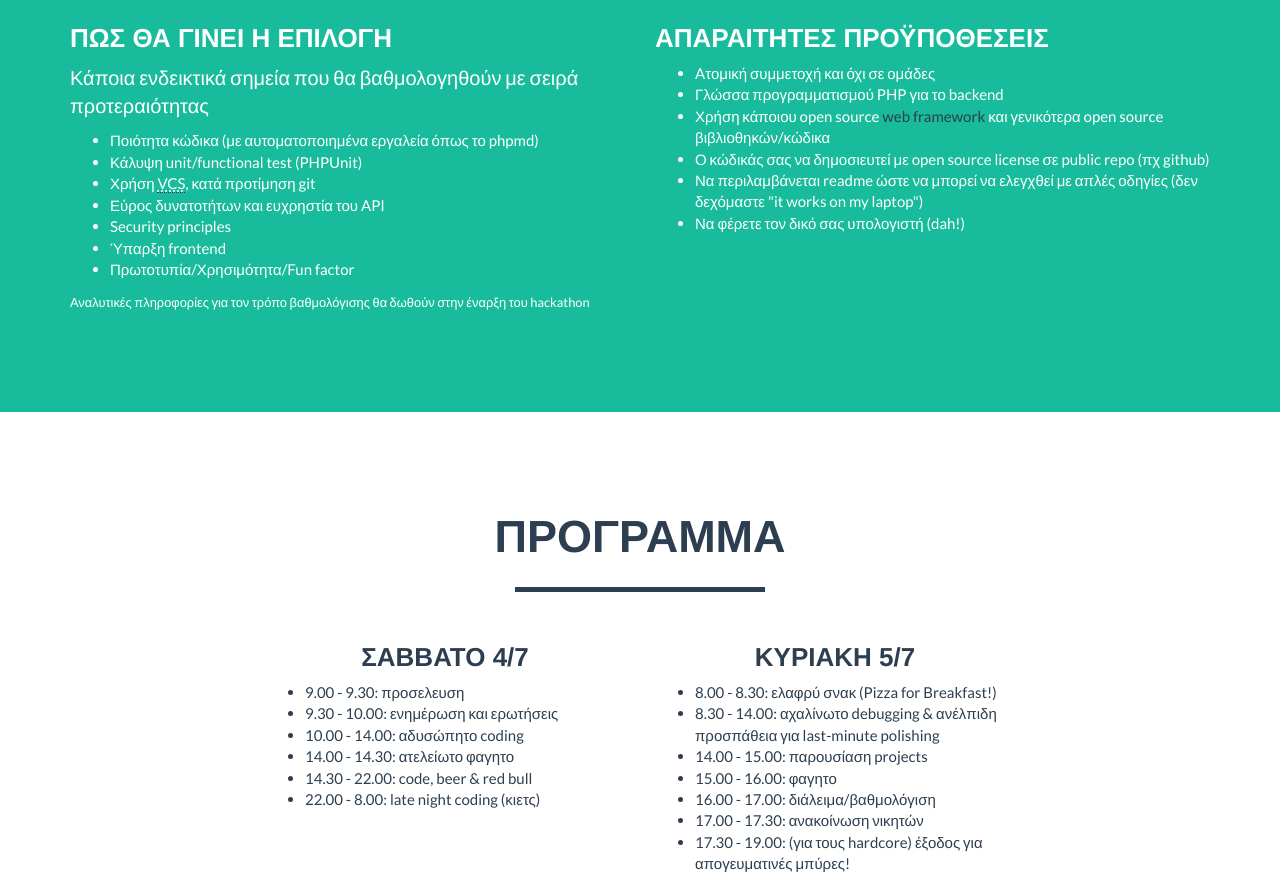
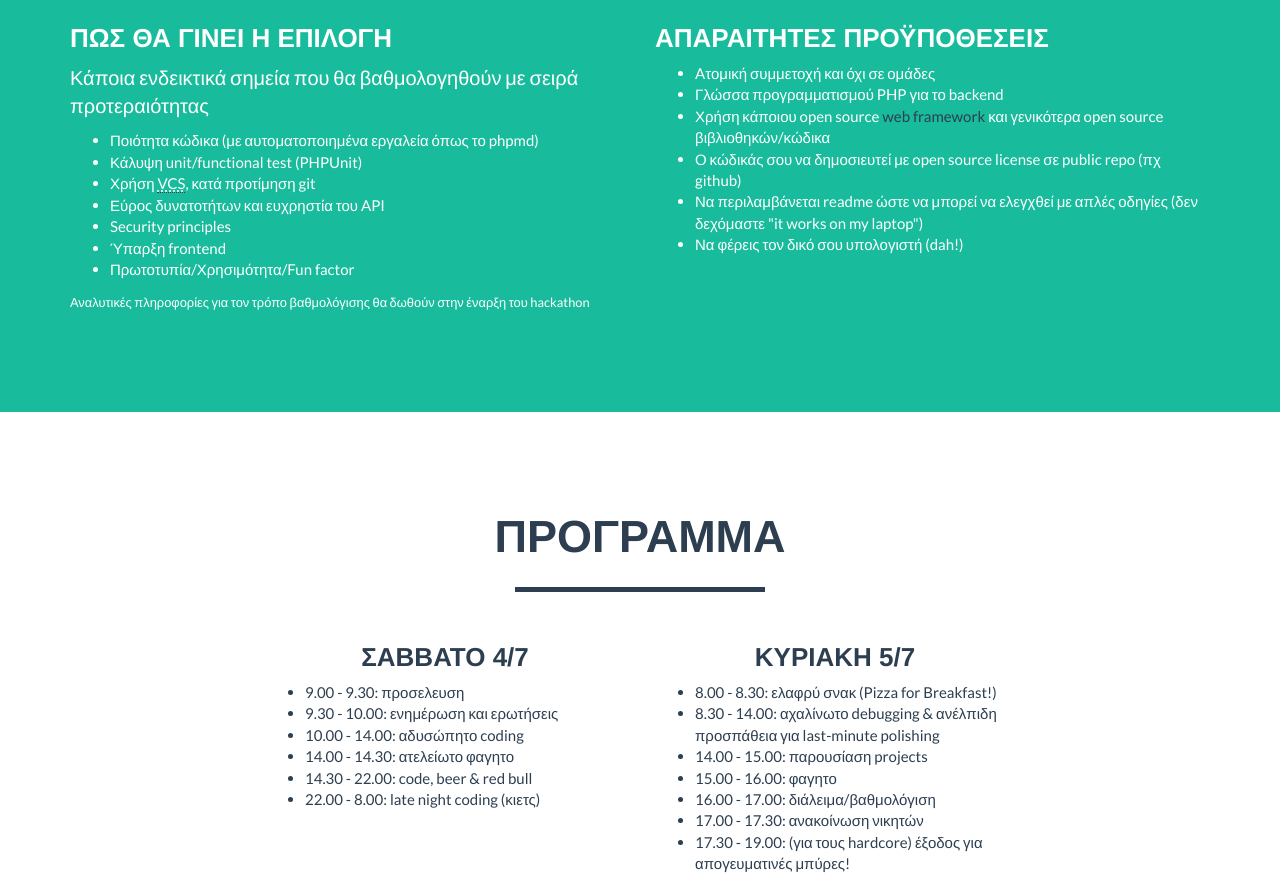
Before and after one commit to codebndr/hackathon, a plain HTML site: page index.html in a window 1280 px wide. Shown: the part 1843-2731 px from the top of the page. Drawn offline with nearby package versions, Linux system fonts and the light colour scheme.

Commit message:
Added link to codebender.cc

```diff
--- a/index.html
+++ b/index.html
@@ -130,9 +130,9 @@
                     <li>Aτομική συμμετοχή και όχι σε ομάδες</li>
                     <li>Γλώσσα προγραμματισμού PHP για το backend</li>
                     <li>Χρήση κάποιου open source <a href="https://github.com/search?l=PHP&amp;o=desc&amp;p=1&amp;q=framework+language%3APHP&amp;ref=advsearch&amp;s=stars&amp;type=Repositories&amp;utf8=%E2%9C%93" target="_blank">web framework</a> και γενικότερα open source βιβλιοθηκών/κώδικα</li>
-                    <li>Ο κώδικάς σας να δημοσιευτεί με open source license σε public repo (πχ github)</li>
+                    <li>Ο κώδικάς σου να δημοσιευτεί με open source license σε public repo (πχ github)</li>
                     <li>Να περιλαμβάνεται readme ώστε να μπορεί να ελεγχθεί με απλές οδηγίες (δεν δεχόμαστε "it works on my laptop")</li>
-                    <li>Να φέρετε τον δικό σας υπολογιστή (dah!)</li>
+                    <li>Να φέρεις τον δικό σου υπολογιστή (dah!)</li>
                     </ul>
                 </div>
             </div>
@@ -233,6 +233,7 @@
                                 <a href="https://github.com/codebendercc" class="btn-social btn-outline"><i class="fa fa-fw fa-github"></i></a>
                             </li>
                         </ul>
+                        <p><a href="https://codebender.cc" target="_blank">codebender.cc</a></p>
                     </div>
                 </div>
             </div>
```
